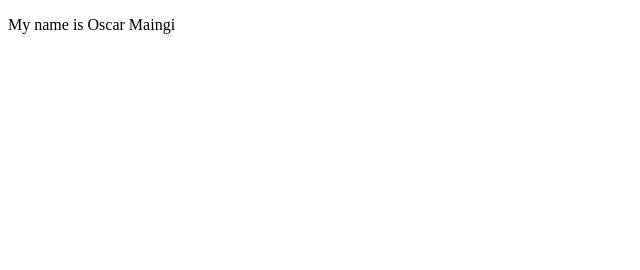
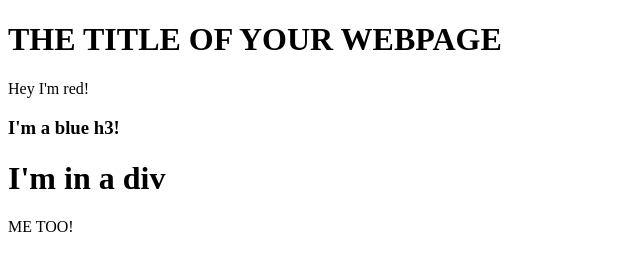
Before and after one commit to TechTinke/Trials, a plain HTML site: page index.html in a window 1280 px wide. Shown: the whole page, without its empty margins (0-640 px from the left). Drawn offline with Linux system fonts and the light colour scheme.

Commit message:
just making a random commit

```diff
--- /dev/null
+++ b/dom.js
@@ -0,0 +1,98 @@
+const container = document.querySelector("#container");
+const paragraph = document.createElement("p");
+paragraph.textContent = "Hey I'm red!";
+const heading = document.createElement("h3");
+heading.textContent = "I'm a blue h3!";
+const mala = document.createElement("div");
+const brookside = document.createElement("h1");
+
+brookside.textContent = "I'm in a div";
+const chamato = document.createElement("p");
+chamato.textContent = "ME TOO!";
+
+mala.appendChild(brookside);
+mala.appendChild(chamato);
+
+container.appendChild(paragraph);
+container.appendChild(heading);
+container.appendChild(mala);
+
+// const container = document.querySelector("#container");
+
+// const content = document.createElement("div");
+// content.classList.add("content");
+// content.textContent = "This is the glorious text-content!";
+
+// container.appendChild(content);
+
+// a <p> with red text that says “Hey I’m red!”
+// an <h3> with blue text that says “I’m a blue h3!”
+// a <div> with a black border and pink background color with the following elements inside of it:
+// another <h1> that says “I’m in a div”
+// a <p> that says “ME TOO!”
+// Hint for this one: after creating the <div> with createElement, append the <h1> and <p> to it before adding it to the container.
+// const person = {
+//   firstName: "Ashley",
+//   secondName: "Cheneo",
+//   age: 30,
+//   greet: function () {
+//     console.log("Hi");
+//   },
+//   walk: function () {
+//     for (let i = 0; i < 10; i++) {
+//       console.log("Step", i);
+//     }
+//   },
+// };
+
+// console.log(person.secondName);
+// // this is the dot notation
+// console.log(person["firstName"]);
+// person.greet();
+// person["walk"]();
+
+// for (key in person) {
+// }
+// function Person(firstName, secondName, age) {
+//   this.firstName = firstName;
+//   this.secondName = secondName;
+//   this.age = age;
+//   this.dob = new Date(c);
+
+//   this.greet = function () {
+//     console.log("Hi");
+//   };
+//   this.walk = function () {
+//     for (let i = 0; i < 10; i++) {
+//       console.log("Step", i);
+//     }
+//   };
+// }
+// const person = {
+//   firstName: "Ashley",
+//   secondName: "Cheneo",
+//   age: 30,
+//   greet: function () {
+//     console.log("Hi");
+//   },
+//   walk: function () {
+//     for (let i = 0; i < 10; i++) {
+//       console.log("Step", i);
+//     }
+//   },
+// };
+
+// const trainer = new Person("Omba", "Utafute", 89);
+// const student = new Person("Mimi", "Mjinga", 17);
+// // for (key in person) {
+// // }
+// // const trainer = { ...person, role: "Trainer" };
+// // const student = { ...person, role: "Student" };
+// // trainer.role = "Trainer";
+// // student.role = "Student";
+// // console.table(person);
+// console.table(student);
+// console.table(trainer);
+
+// const { firstName, secondName } = person;
+// console.log(firstName, secondName);
--- a/index.html
+++ b/index.html
@@ -3,11 +3,11 @@
   <head>
     <meta charset="UTF-8" />
     <meta name="viewport" content="width=device-width, initial-scale=1.0" />
-    <title>TRIALS</title>
-    <link rel="stylesheet" href="styles.css" />
+    <title>Document</title>
+    <script src="dom.js" defer></script>
   </head>
   <body>
-    <p>My name is Oscar Maingi</p>
+    <h1>THE TITLE OF YOUR WEBPAGE</h1>
+    <div id="container"></div>
   </body>
-  <script src="javascript.js"></script>
 </html>
```
Also changed, not shown: stelladom.js (added).
